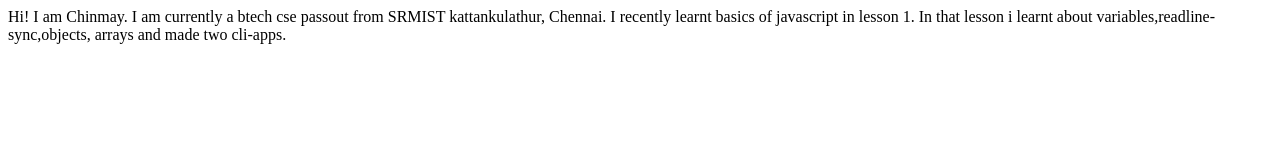
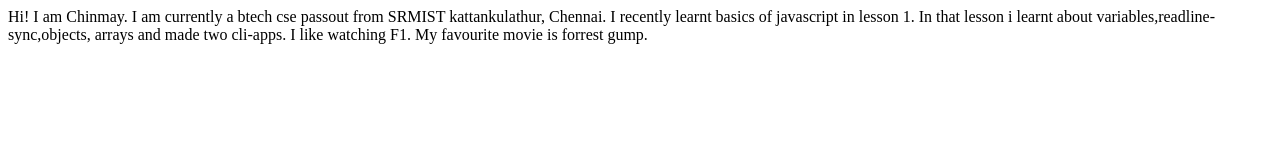
Before and after one commit to chinmayb14/studentportfolio-site, a plain HTML site: page index.html in a window 1280 px wide. Drawn offline with Linux system fonts and the light colour scheme.

Commit message:
Update index.html

```diff
--- a/index.html
+++ b/index.html
@@ -9,6 +9,6 @@
 <body>
     Hi! I am Chinmay. I am currently a btech cse passout from SRMIST kattankulathur, Chennai.
     I recently learnt basics of javascript in lesson 1. In that lesson i learnt about variables,readline-sync,objects,
-    arrays and made two cli-apps.
+    arrays and made two cli-apps. I like watching F1. My favourite movie is forrest gump.
 </body>
 </html>
```
